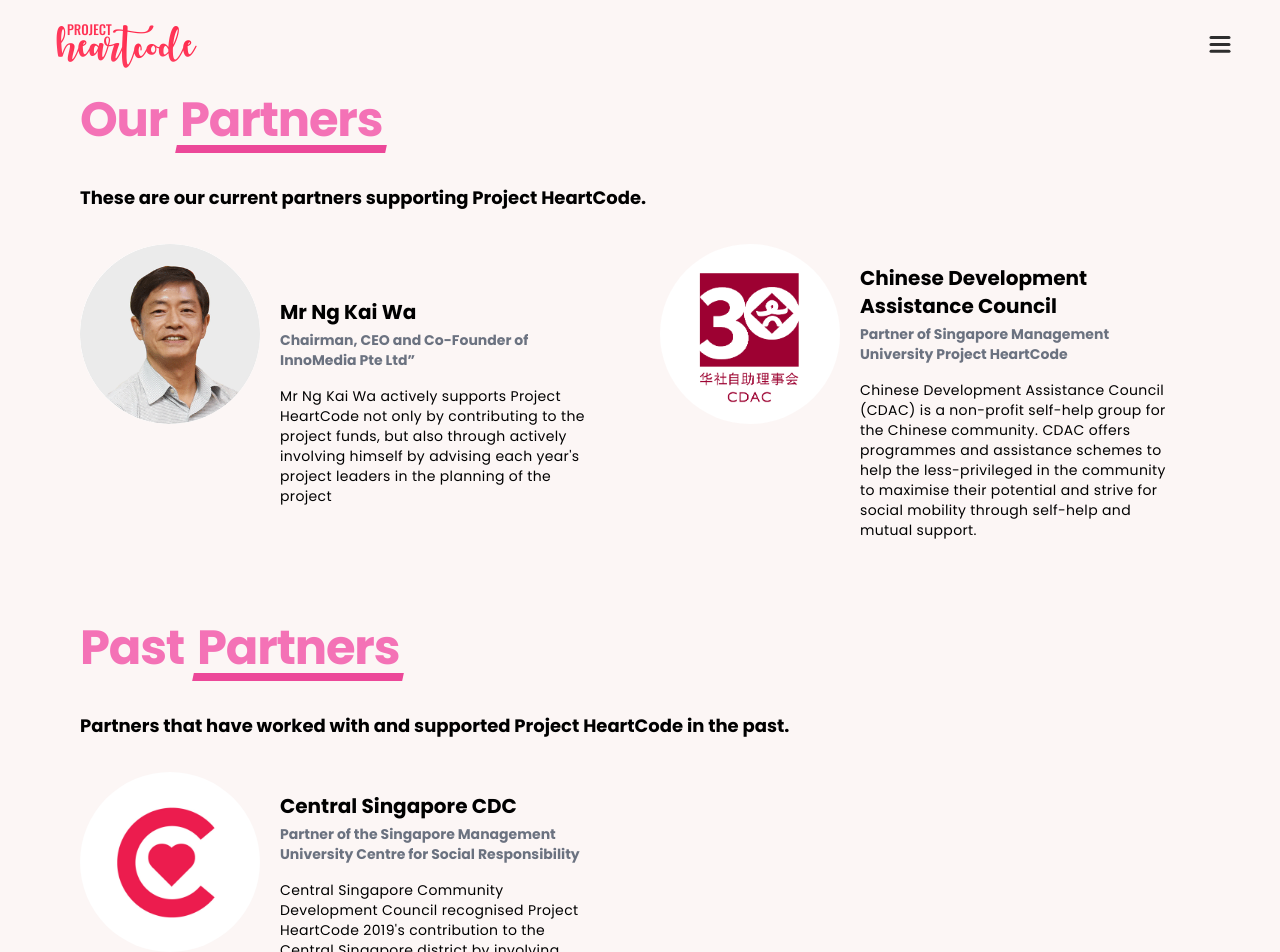
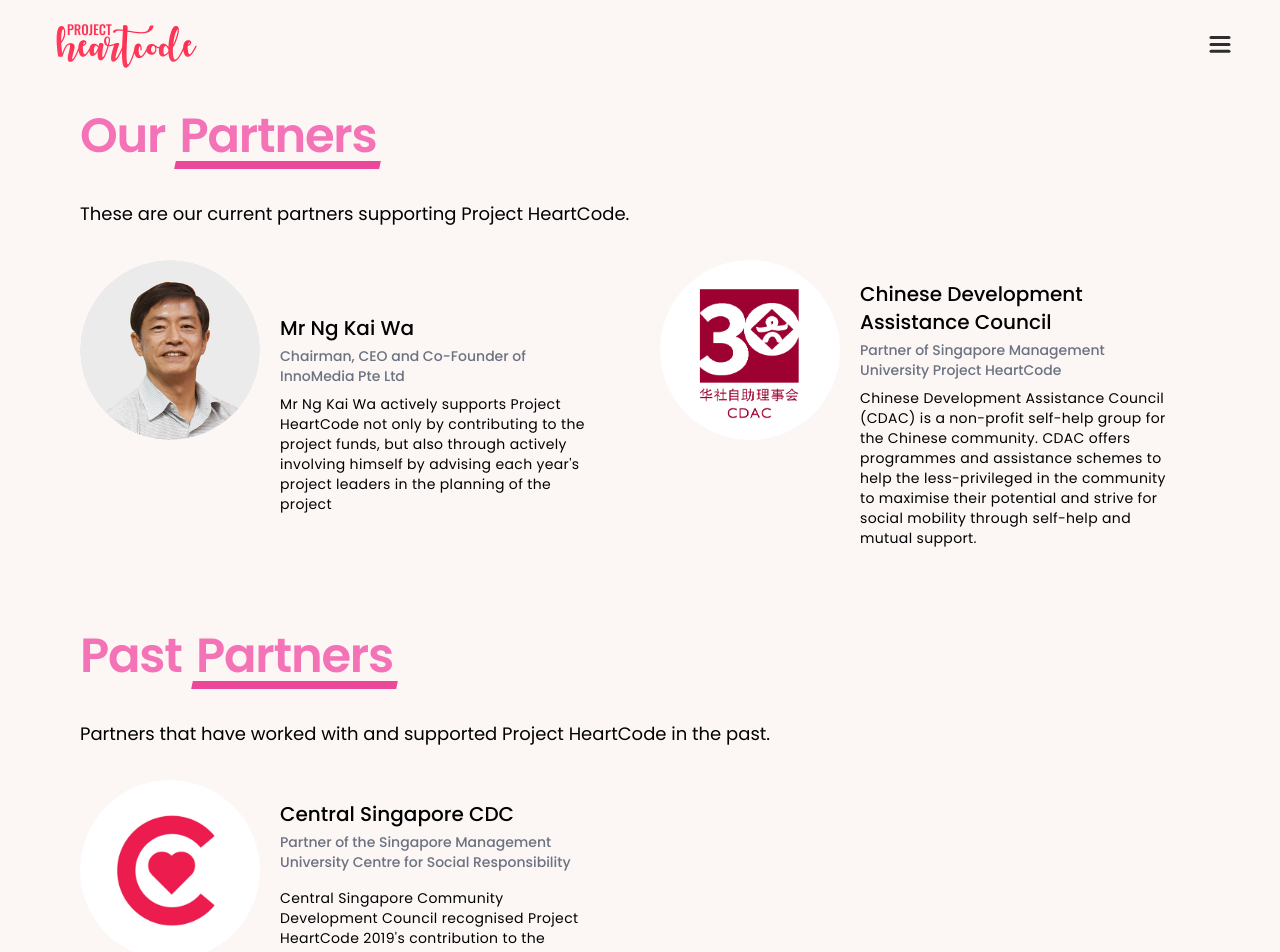
Before and after one commit to smu-heartcode/heartcode-web-app, a Next.js app: page /partners in a window 1280 px wide. Shown: the top 952 px of the page. Built offline with nearby package versions, Linux system fonts and the light colour scheme.

Commit message:
fix: fix bold text issues

```diff
--- a/src/components/Data/partnerData.ts
+++ b/src/components/Data/partnerData.ts
@@ -14,7 +14,7 @@
     {
       name: "Mr Ng Kai Wa",
       image: "MrNg.png",
-      intro: "Chairman, CEO and Co-Founder of InnoMedia Pte Ltd”",
+      intro: "Chairman, CEO and Co-Founder of InnoMedia Pte Ltd",
       description: "Mr Ng Kai Wa actively supports Project HeartCode not only by contributing to the project funds, but also through actively involving himself by advising each year's project leaders in the planning of the project",
     },
     {
--- a/src/pages/blog.tsx
+++ b/src/pages/blog.tsx
@@ -10,22 +10,22 @@
 
   return (
     <Layout pageTitle="Blog">
-      <div className="min-h-screen px-20 py-24 bg-milk">
-        <h2 className="max-w-lg mb-6 font-sans text-3xl font-bold tracking-tight text-pink-400 sm:text-5xl sm:leading-none">
+      <div className="min-h-screen px-6 md:px-20 pt-20 md:pt-28 pb-4 bg-milk">
+        <h2 className="max-w-lg mb-6 font-sans text-3xl font-semibold tracking-tight text-pink-400 sm:text-5xl sm:leading-none">
           Blog{" "}
           <span className="relative px-1">
             <div className="absolute inset-x-0 bottom-0 h-2 transform -skew-x-12 bg-pink-500" />
             <span className="relative inline-block">Articles</span>
           </span>
         </h2>
-        <p className="font-bold text-lg pt-4 pb-8">
+        <p className="text-md md:text-lg pt-4 pb-8">
           Articles featuring Project HeartCode
         </p>
         <div className="mb-10 border-t border-b divide-y">
           {posts.map((post) => (
             <div key={post.title} className="grid py-8 sm:grid-cols-4">
               <div className="mb-4 sm:mb-0">
-                <div className="space-y-1 text-xs font-semibold tracking-wide uppercase">
+                <div className="space-y-1 text-sm tracking-wide uppercase">
                   <div
                     className="transition-colors duration-200 text-pink-600"
                     aria-label="Category"
@@ -44,7 +44,7 @@
                     aria-label="Article"
                     className="inline-block text-black transition-colors duration-200 hover:text-pink-400"
                   >
-                    <p className="text-2xl font-extrabold leading-none sm:text-3xl xl:text-3xl">
+                    <p className="text-2xl font-semibold leading-none sm:text-3xl xl:text-3xl">
                       {post.title}
                     </p>
                   </a>
--- a/src/pages/index.tsx
+++ b/src/pages/index.tsx
@@ -57,7 +57,7 @@
     <Layout pageTitle="Home">
       <Hero />
       <Carousel />
-      <div className="px-2 xl:px-28 py-8 mt-20 bg-gray-100">
+      <div className="px-2 xl:px-28 pt-8 mt-20 bg-gray-100">
         <div className="lg:w-full px-2 -mt-14 sm:px-0">
           <Tab.Group>
             <Tab.List className="flex p-1 max-w-3xl mx-auto space-x-1 bg-pink-100 rounded-xl">
--- a/src/pages/partners.tsx
+++ b/src/pages/partners.tsx
@@ -10,19 +10,19 @@
 
   return (
     <Layout pageTitle="Partners">
-      <div className="min-h-screen px-20 py-24 bg-milk">
-        <h2 className="max-w-lg mb-6 font-sans text-3xl font-bold tracking-tight text-pink-400 sm:text-5xl sm:leading-none">
+      <div className="min-h-screen px-6 md:px-20 pt-20 md:pt-28 pb-8 bg-milk">
+        <h2 className="max-w-lg mb-6 font-sans text-3xl font-semibold tracking-tight text-pink-400 sm:text-5xl sm:leading-none">
           Our{" "}
           <span className="relative px-1">
             <div className="absolute inset-x-0 bottom-0 h-2 transform -skew-x-12 bg-pink-500" />
             <span className="relative inline-block">Partners</span>
           </span>
         </h2>
-        <p className="font-bold text-lg pt-4 pb-8">
+        <p className="text-md md:text-lg pt-4 pb-8">
           These are our current partners supporting Project HeartCode.
         </p>
 
-        <div className="grid gap-10 lg:grid-cols-2">
+        <div className="grid gap-10 lg:grid-cols-2 text-center md:text-left">
           {partners.map((partner) => (
             <div key={partner.name} className="grid sm:grid-cols-3">
               <div className="relative w-full max-h-full sm:h-auto">
@@ -34,9 +34,9 @@
                   width="250"
                 />
               </div>
-              <div className="flex flex-col justify-center mt-5 sm:mt-0 sm:p-5 sm:col-span-2">
-                <p className="text-xl font-bold pb-1">{partner.name}</p>
-                <p className="mb-4 text-sm font-bold pr-4 text-gray-500">
+              <div className="flex flex-col justify-center mt-1 sm:mt-0 sm:p-5 sm:col-span-2">
+                <p className="text-xl font-medium pb-1">{partner.name}</p>
+                <p className="mb-2 text-sm font-medium pr-4 text-gray-500">
                   {partner.intro}
                 </p>
                 <p className="mb-4 text-sm tracking-wide">
@@ -47,14 +47,14 @@
           ))}
         </div>
 
-        <h2 className="max-w-lg mb-6 font-sans text-3xl font-bold tracking-tight text-pink-400 sm:text-5xl sm:leading-none mt-12">
+        <h2 className="max-w-lg mb-6 font-sans text-3xl font-semibold tracking-tight text-pink-400 sm:text-5xl sm:leading-none mt-12">
           Past{" "}
           <span className="relative px-1">
             <div className="absolute inset-x-0 bottom-0 h-2 transform -skew-x-12 bg-pink-500" />
             <span className="relative inline-block">Partners</span>
           </span>
         </h2>
-        <p className="font-bold text-lg pt-4 pb-8">
+        <p className="text-md md:text-lg pt-4 pb-8">
           Partners that have worked with and supported Project HeartCode in the past.
         </p>
 
@@ -71,8 +71,8 @@
                 />
               </div>
               <div className="flex flex-col justify-center mt-5 sm:mt-0 sm:p-5 sm:col-span-2">
-                <p className="text-xl font-bold pb-1">{partner.name}</p>
-                <p className="mb-4 text-sm font-bold pr-4 text-gray-500">
+                <p className="text-xl font-medium pb-1">{partner.name}</p>
+                <p className="mb-4 text-sm font-medium pr-4 text-gray-500">
                   {partner.intro}
                 </p>
                 <p className="mb-4 text-sm tracking-wide">
--- a/src/pages/runs/[year].tsx
+++ b/src/pages/runs/[year].tsx
@@ -26,8 +26,8 @@
 
   return (
     <Layout pageTitle={`${year} HeartCode Run`}>
-      <div className="min-h-screen px-12 lg:px-20 py-24 bg-milk">
-        <h2 className="max-w-lg mb-6 font-sans text-3xl font-bold tracking-tight text-pink-400 sm:text-5xl sm:leading-none">
+      <div className="min-h-screen px-6 md:px-20 pt-20 md:pt-28 pb-8 bg-milk">
+        <h2 className="max-w-lg mb-6 font-sans text-3xl font-semibold tracking-tight text-pink-400 sm:text-5xl sm:leading-none">
           <span className="relative px-1">
             <div className="absolute inset-x-0 bottom-0 h-2 transform -skew-x-12 bg-yellow-500" />
             <span className="relative inline-block">{year}</span>
@@ -36,7 +36,7 @@
         </h2>
 
         <div>
-          <h3 className="font-bold text-md lg:text-lg pt-4 pb-8">{description}</h3>
+          <h3 className="text-md lg:text-lg pt-4 pb-8">{description}</h3>
         </div>
 
         <div className="w-full max mt-6">
@@ -47,7 +47,7 @@
                   key={tab}
                   className={({ selected }) =>
                     classNames(
-                      "w-full py-2.5 text-xs sm:text-sm md:text-base lg:text-xl leading-5 font-bold text-yellow-500 rounded-lg",
+                      "w-full py-2.5 text-xs sm:text-sm md:text-base lg:text-xl leading-5 font-medium text-yellow-500 rounded-lg",
                       "transition transform duration-200 ease-in-out",
                       selected
                         ? "bg-yellow-300 shadow text-yellow-700"
@@ -75,7 +75,7 @@
                           />
                         </div>
                         <div className="flex flex-col justify-center mt-5 sm:mt-0 sm:p-5 sm:col-span-2">
-                          <p className="text-base md:text-xl font-bold pb-1">
+                          <p className="text-base md:text-xl font-medium pb-1">
                             {b.organisation}
                           </p>
                         </div>
@@ -89,7 +89,7 @@
                   {projects.length > 0 ? (
                     projects.map((p, i) => (
                       <div key={`p.mentee_${i}`}>
-                        <h3 className="text-xl font-black pb-3 text-pink-600">
+                        <h3 className="text-xl font-medium pb-3 text-pink-600">
                           {p.name}
                         </h3>
                         <a
@@ -106,14 +106,14 @@
                             height="250"
                           />
                         </a>
-                        <div className="flex flex-col font-bold text-lg text-gray-700 pt-3">
+                        <div className="flex flex-col font-medium text-lg text-gray-700 pt-3">
                           <h3>Mentee: {p.mentee}</h3>
                           <h3>Mentor: {p.mentor}</h3>
                         </div>
                       </div>
                     ))
                   ) : (
-                    <h3 className="text-base md:text-xl font-black">
+                    <h3 className="text-base md:text-xl font-medium">
                       No projects available 😖
                     </h3>
                   )}
@@ -123,7 +123,7 @@
                 <div className="grid gap-10 lg:grid-cols-4 md:grid-cols-3 sm:grid-cols-2">
                   {orgComm.map((o, i) => (
                     <div key={`o.name_${i}`}>
-                      <div className="flex flex-col font-bold text-md text-center">
+                      <div className="flex flex-col font-medium text-md text-center">
                         <div className="rounded-full mb-6">
                           <Image
                             className="rounded-full"
@@ -144,7 +144,7 @@
                 {photos.length > 0 ? (
                   <Gallery photos={photos} />
                 ) : (
-                  <h3 className="text-base md:text-xl font-black">No photos available 😖</h3>
+                  <h3 className="text-base md:text-xl font-medium">No photos available 😖</h3>
                 )}
               </Tab.Panel>
             </Tab.Panels>
```
